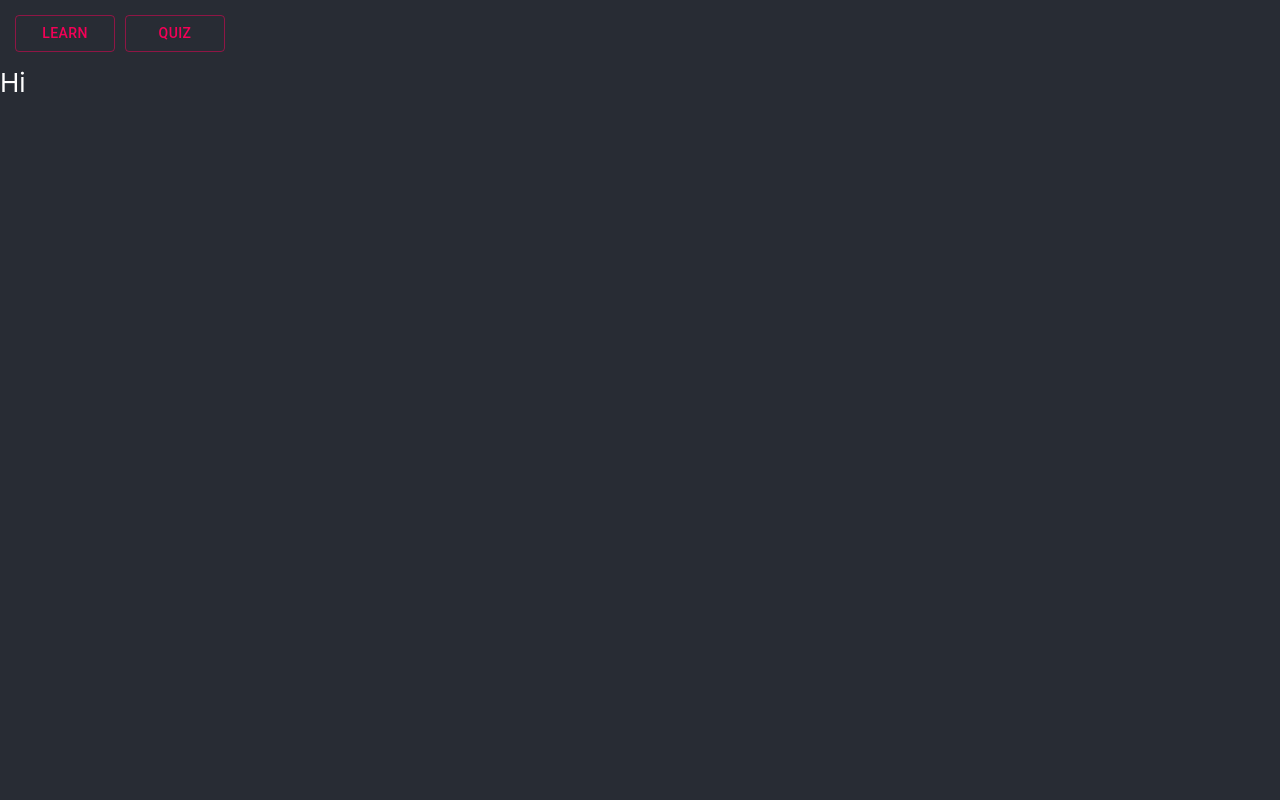
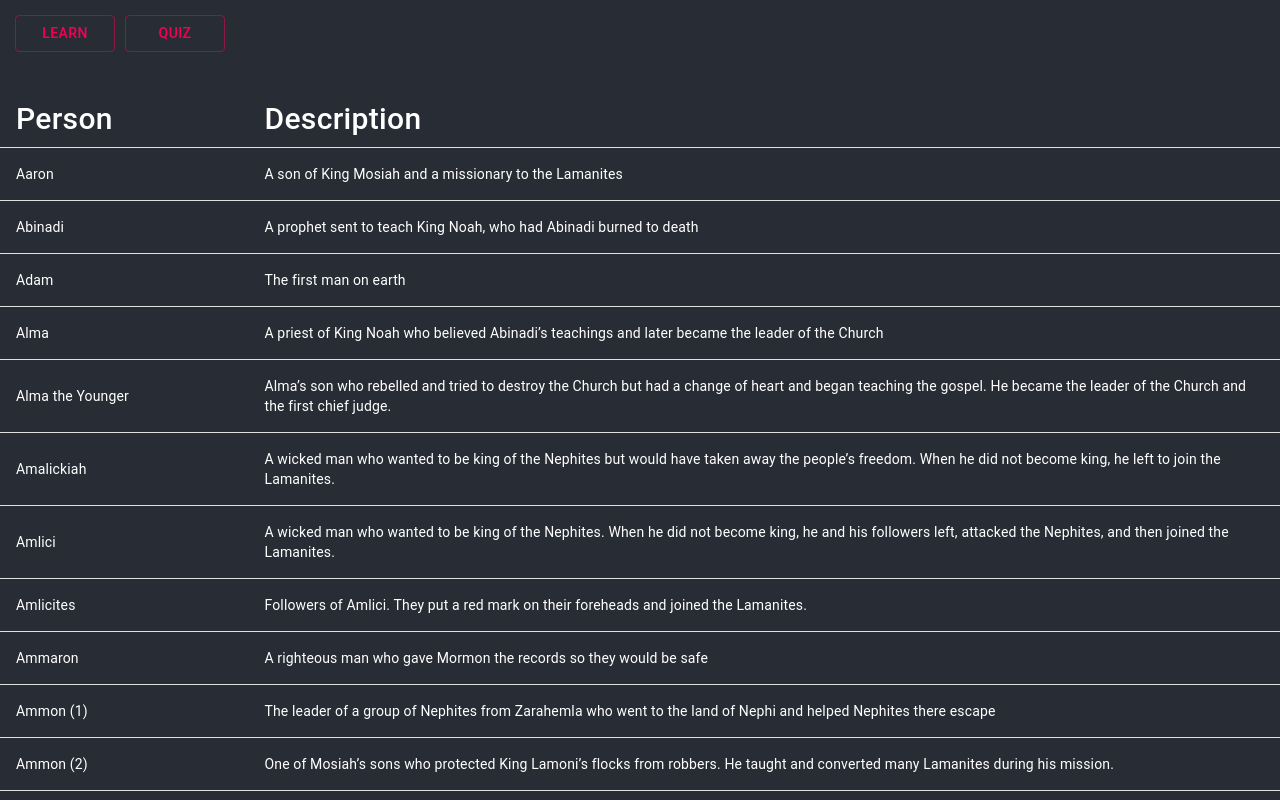
Before and after one commit to patrik-drean/book-of-mormon-people, a React (Create React App) app: page /learn in a window 1280 px wide. Shown: the top 800 px of the page. Built offline with nearby package versions, Linux system fonts and the light colour scheme.

Commit message:
add people table and build project for first time

```diff
--- a/src/componets/App/App.js
+++ b/src/componets/App/App.js
@@ -1,23 +1,23 @@
-import React from "react";
-import { createStore, applyMiddleware } from "redux";
-import { Provider } from "react-redux";
-import { BrowserRouter as Router, Switch, Route } from "react-router-dom";
+import React from 'react'
+import { createStore, applyMiddleware } from 'redux'
+import { Provider } from 'react-redux'
+import { BrowserRouter as Router, Switch, Route } from 'react-router-dom'
 
-import reducer from "../../reducers/reducers";
-import FlashCardsPage from "../FlashCardsPage/FlashCardsPage";
-import LearnPage from "../LearnPage/LearnPage";
-import Nav from "./Nav";
+import reducer from '../../reducers/reducers'
+import FlashCardsPage from '../FlashCardsPage/FlashCardsPage'
+import LearnPage from '../LearnPage/LearnPage'
+import Nav from './Nav'
 
 const appStyle = {
-  backgroundColor: "#282c34",
-  minHeight: "100vh",
-  display: "flex",
-  flexDirection: "column",
-  fontSize: "calc(10px + 2vmin)",
-  color: "white"
-};
+  backgroundColor: '#282c34',
+  minHeight: '100vh',
+  display: 'flex',
+  flexDirection: 'column',
+  fontSize: 'calc(10px + 2vmin)',
+  color: 'white'
+}
 
-const store = createStore(reducer);
+const store = createStore(reducer)
 
 function App() {
   return (
@@ -26,14 +26,13 @@ function App() {
         <div className="App" style={appStyle}>
           <Nav></Nav>
           <Switch key={Math.random()}>
-            <Route path="/quiz" component={FlashCardsPage}></Route>
             <Route path="/learn" component={LearnPage}></Route>
             <Route path="*" component={FlashCardsPage}></Route>
           </Switch>
         </div>
       </Router>
     </Provider>
-  );
+  )
 }
 
-export default App;
+export default App
--- a/src/componets/LearnPage/LearnPage.js
+++ b/src/componets/LearnPage/LearnPage.js
@@ -1,14 +1,10 @@
-import React from "react";
-import Nav from "../App/Nav";
+import React from 'react'
+import PeopleTable from './PeopleTable'
 
 class LearnPage extends React.Component {
   render() {
-    return (
-      <div>
-        <div>Hi</div>
-      </div>
-    );
+    return <PeopleTable />
   }
 }
 
-export default LearnPage;
+export default LearnPage
--- /dev/null
+++ b/src/componets/LearnPage/PeopleTable.js
@@ -0,0 +1,69 @@
+import React from 'react'
+import { makeStyles } from '@material-ui/core/styles'
+import Table from '@material-ui/core/Table'
+import TableBody from '@material-ui/core/TableBody'
+import TableCell from '@material-ui/core/TableCell'
+import TableHead from '@material-ui/core/TableHead'
+import TableRow from '@material-ui/core/TableRow'
+import Paper from '@material-ui/core/Paper'
+import peopleData from '../../data/people_data'
+
+const useStyles = makeStyles(theme => ({
+  root: {
+    width: '100%',
+    marginTop: theme.spacing(3),
+    overflowX: 'auto',
+    backgroundColor: 'inherit'
+  },
+  table: {
+    minWidth: 650
+  },
+  tableCell: {
+    color: 'white'
+  },
+  tableHeader: {
+    fontSize: '30px',
+    color: 'white'
+  }
+}))
+
+function createData(name, calories, fat, carbs, protein) {
+  return { name, calories, fat, carbs, protein }
+}
+
+const rows = peopleData
+
+function PeopleTable() {
+  const classes = useStyles()
+
+  return (
+    <Paper className={classes.root}>
+      <Table className={classes.table}>
+        <TableHead>
+          <TableRow className={classes.tableRow}>
+            <TableCell className={classes.tableHeader}>Person</TableCell>
+            <TableCell className={classes.tableHeader}>Description</TableCell>
+          </TableRow>
+        </TableHead>
+        <TableBody>
+          {rows.map(row => (
+            <TableRow key={row.name}>
+              <TableCell
+                className={classes.tableCell}
+                component="th"
+                scope="row"
+              >
+                {row.name}
+              </TableCell>
+              <TableCell className={classes.tableCell}>
+                {row.description}
+              </TableCell>
+            </TableRow>
+          ))}
+        </TableBody>
+      </Table>
+    </Paper>
+  )
+}
+
+export default PeopleTable
```
Also changed, not shown: 17 other files (tests, documents, lock files or other folders).
